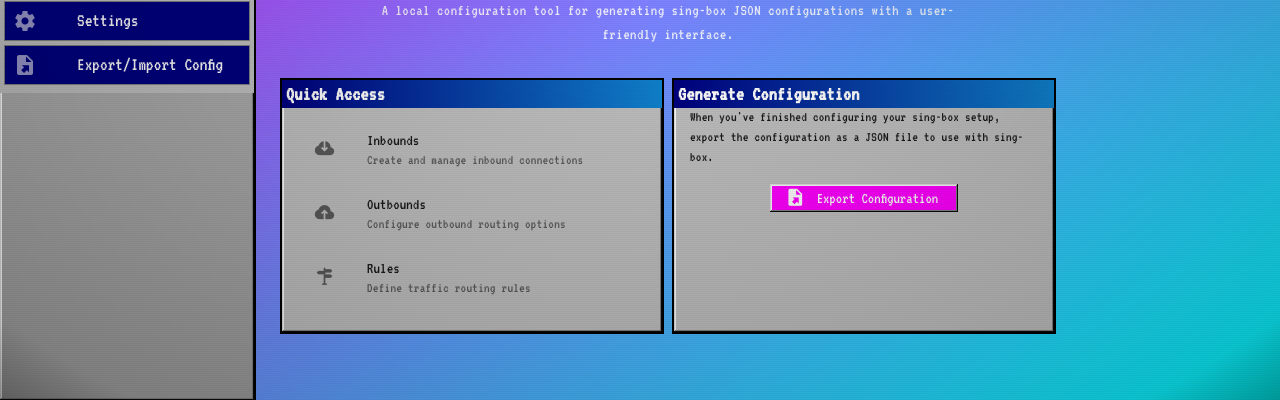
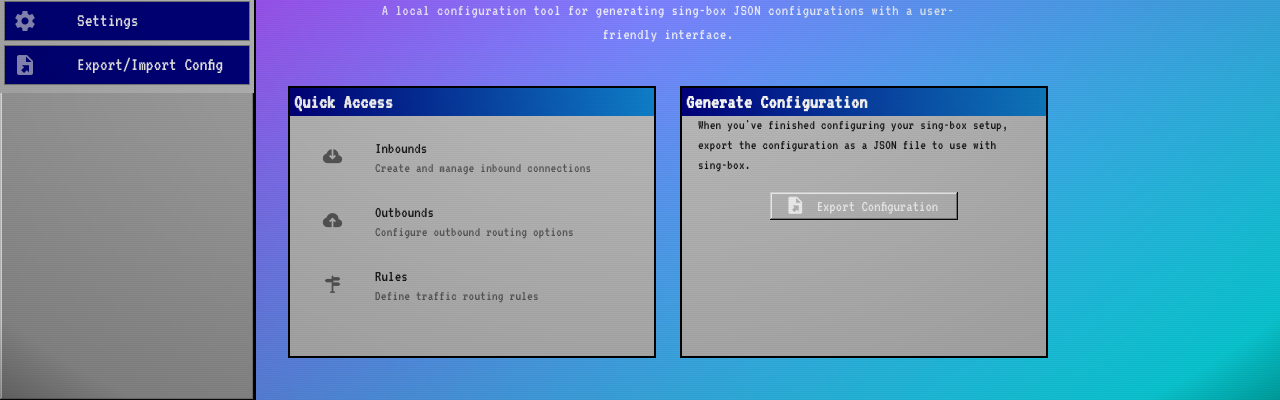
Before and after one commit to rtlvpn/ui, a Vue app: page /app/ in a window 1280 px wide. Shown: the part 400-800 px from the top of the page. Built offline with nearby package versions, Linux system fonts and the light colour scheme.

Commit message:
think we fixed some css and tls remove button rollback to here if things got fucked fucked

```diff
--- a/src/main.ts
+++ b/src/main.ts
@@ -25,6 +25,7 @@
 
 // Custom Y2K Theme
 import '@/styles/y2k-theme.css'
+import '@/styles/vuetify-overrides.css'
 
 // Notivue
 import { createNotivue } from 'notivue'
--- a/src/plugins/vuetify.ts
+++ b/src/plugins/vuetify.ts
@@ -22,7 +22,11 @@
       style: 'text-transform: none; border-radius: 0; box-shadow: 3px 3px 0px #000000;'
     },
     VCard: {
-      style: 'border: 2px solid #000000; border-radius: 0; box-shadow: 5px 5px 0px #000000;'
+      style: 'border: 2px solid #000000; border-radius: 0; box-shadow: 5px 5px 0px #000000;',
+      class: 'y2k-card'  // Add a custom class to help with styling
+    },
+    VCardTitle: {
+      class: 'y2k-card-title'  // Add a custom class
     },
     VTextField: {
       style: 'border-radius: 0; background-color: #FFFFFF; border: 2px solid #000000;'
--- a/src/store/modules/data.ts
+++ b/src/store/modules/data.ts
@@ -245,7 +245,7 @@
               currentConfig.tls = this.tlsConfigs
             }
           } else if (action === 'del') {
-            this.tlsConfigs = this.tlsConfigs.filter((t: any) => t.tag !== data)
+            this.tlsConfigs = this.tlsConfigs.filter((t: any) => t.id !== data)
             currentConfig.tls = this.tlsConfigs
           }
         } else if (object === 'config') {
--- /dev/null
+++ b/src/styles/vuetify-overrides.css
@@ -0,0 +1,35 @@
+/* Vuetify-specific overrides */
+.v-card__title {
+  background: linear-gradient(90deg, #000080, #1084d0) !important;
+  color: white !important;
+}
+
+.v-card__text,
+.v-card__subtitle {
+  background-color: #C0C0C0 !important;
+}
+
+/* Fix the tooltip and overlay z-index */
+.v-tooltip,
+.v-overlay {
+  z-index: 9997 !important;
+}
+
+/* Fix scrollable areas */
+.v-card__text {
+  max-height: 70vh;
+  overflow-y: auto;
+}
+
+/* Fix specific styles for the inbounds cards */
+.y2k-card {
+  margin: 8px;
+  min-height: 200px;
+  display: flex;
+  flex-direction: column;
+}
+
+.y2k-card-title {
+  font-weight: bold !important;
+  height: 32px !important;
+}
--- a/src/styles/y2k-theme.css
+++ b/src/styles/y2k-theme.css
@@ -35,8 +35,8 @@
   font-family: 'Press Start 2P', cursive !important;
 }
 
-/* Windows 98 style card styling */
-.v-card {
+/* Override Vuetify's card styles with higher specificity */
+.v-application .v-card {
   border: 2px solid #000000 !important;
   border-radius: 0 !important;
   box-shadow:
@@ -45,10 +45,11 @@
     inset -2px -2px grey,
     inset 2px 2px white !important;
   background-color: #C0C0C0 !important;
+  overflow: hidden !important;
 }
 
-/* Windows 98 style card title bar */
-.v-card-title {
+/* Fix card title specificity */
+.v-application .v-card .v-card-title {
   background: linear-gradient(90deg, #000080, #1084d0) !important;
   color: white !important;
   font-weight: bold !important;
@@ -56,10 +57,17 @@
   padding: 2px 4px !important;
   display: flex !important;
   align-items: center !important;
+  font-family: 'VT323', monospace !important;
 }
 
-/* Windows 98 style buttons */
-.v-btn {
+/* Fix card content specificity */
+.v-application .v-card .v-card-text {
+  background-color: #C0C0C0 !important;
+  font-family: 'VT323', monospace !important;
+}
+
+/* Make sure v-btn components inside cards maintain proper styling */
+.v-application .v-card .v-btn {
   border-radius: 0 !important;
   background-color: #C0C0C0 !important;
   box-shadow:
@@ -75,6 +83,7 @@
   transition: none !important;
 }
 
+/* Windows 98 style buttons */
 .v-btn:active {
   box-shadow:
     inset 1px 1px #0a0a0a,
--- a/src/views/Inbounds.vue
+++ b/src/views/Inbounds.vue
@@ -189,3 +189,28 @@
   stats.value.visible = false
 }
 </script>
+
+<style>
+/* Add these styles at the end of your Inbounds.vue file */
+.v-col .v-card {
+  height: 100%;
+  display: flex;
+  flex-direction: column;
+}
+
+.v-card-subtitle {
+  margin-top: 0 !important;
+  padding-top: 0 !important;
+}
+
+.v-card-actions {
+  margin-top: auto;
+  justify-content: center;
+}
+
+/* Fix for address display */
+.v-card-text {
+  font-family: 'VT323', monospace !important;
+  color: black !important;
+}
+</style>
--- a/src/views/Tls.vue
+++ b/src/views/Tls.vue
@@ -56,7 +56,7 @@
             <v-icon />
             <v-tooltip activator="parent" location="top" :text="$t('actions.edit')"></v-tooltip>
           </v-btn>
-          <v-btn v-if="tlsInbounds(item.id).length == 0" icon="mdi-file-remove" style="margin-inline-start:0;" color="warning" @click="delOverlay[index] = true">
+          <v-btn icon="mdi-file-remove" style="margin-inline-start:0;" color="warning" @click="delOverlay[index] = true">
             <v-icon />
             <v-tooltip activator="parent" location="top" :text="$t('actions.del')"></v-tooltip>
           </v-btn>
@@ -134,8 +134,26 @@
 
 const delTls = async (id: number) => {
   const index = tlsConfigs.value.findIndex(t => t.id == id)
+  const inboundsUsingTls = tlsInbounds(id)
+
+  // If there are inbounds using this TLS config
+  if (inboundsUsingTls.length > 0) {
+    // Reset the tls_id for all inbounds using this TLS config
+    for (const inbound of inbounds.value) {
+      if (inbound.tls_id === id) {
+        inbound.tls_id = 0 // Set to default (no TLS)
+      }
+    }
+
+    // Save the modified inbounds first
+    await Data().save("config", "edit", { inbounds: inbounds.value })
+  }
+
+  // Now delete the TLS config
   const success = await Data().save("tls", "del", id)
-  if (success) delOverlay.value[index] = false
+  if (success) {
+    delOverlay.value[index] = false
+  }
 }
 
 </script>
```
Also changed, not shown: 1 other file (tests, documents, lock files or other folders).
